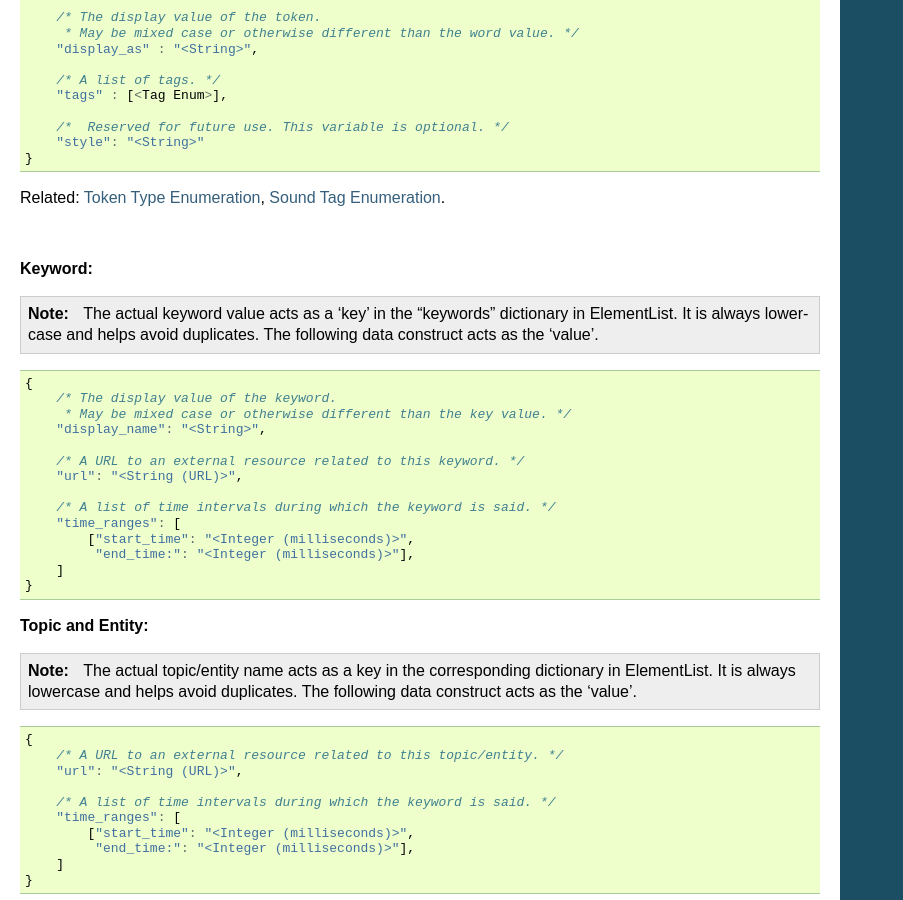
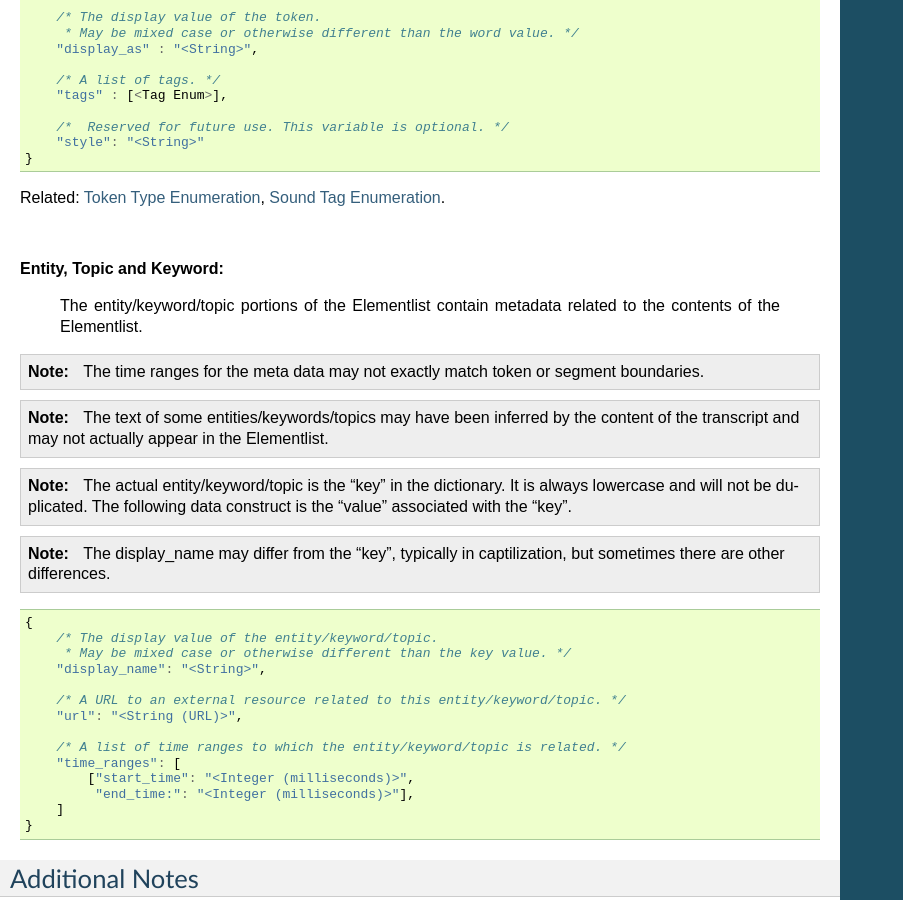
Before and after one commit to cielo24/Docs, a Sphinx documentation site: the page built from api/source/output_formats/elementlist.rst, in a window 1280 px wide and 900 px high, scrolled down 2305 px. Shown: the whole window, without its empty margins (0-903 px from the left). Built offline with Sphinx 7.4.7, drawn with Linux system fonts in a browser that asks for light colours.

Commit message:
Clarify documentation of meta data in the element list

```diff
--- a/api/source/output_formats/elementlist.rst
+++ b/api/source/output_formats/elementlist.rst
@@ -181,50 +181,44 @@ JSON Definitions
 
     </br>
 
-**Keyword:**
+**Entity, Topic and Keyword:**
+
+    The entity/keyword/topic portions of the Elementlist contain metadata related
+    to the contents of the Elementlist.
 
 .. note::
-    The actual keyword value acts as a 'key' in the "keywords" dictionary in ElementList.
-    It is always lowercase and helps avoid duplicates.
-    The following data construct acts as the 'value'.
+    The time ranges for the meta data may not exactly match token or segment
+    boundaries.
+
+.. note::
+    The text of some entities/keywords/topics may have been inferred by the content
+    of the transcript and may not actually appear in the Elementlist.
+
+.. note::
+    The actual entity/keyword/topic is the "key" in the dictionary. It is always lowercase
+    and will not be duplicated. The following data construct is the "value" associated with
+    the "key".
+
+.. note::
+    The display_name may differ from the "key", typically in captilization, but sometimes
+    there are other differences.
 
 .. code-block:: javascript
 
     {
-        /* The display value of the keyword.
+        /* The display value of the entity/keyword/topic.
          * May be mixed case or otherwise different than the key value. */
         "display_name": "<String>",
 
-        /* A URL to an external resource related to this keyword. */
+        /* A URL to an external resource related to this entity/keyword/topic. */
         "url": "<String (URL)>",
 
-        /* A list of time intervals during which the keyword is said. */
+        /* A list of time ranges to which the entity/keyword/topic is related. */
         "time_ranges": [
             ["start_time": "<Integer (milliseconds)>",
              "end_time:": "<Integer (milliseconds)>"],
         ]
     }
-
-**Topic and Entity:**
-
-.. note::
-    The actual topic/entity name acts as a key in the corresponding dictionary in ElementList.
-    It is always lowercase and helps avoid duplicates.
-    The following data construct acts as the 'value'.
-
-.. code-block:: javascript
-
-    {
-        /* A URL to an external resource related to this topic/entity. */
-        "url": "<String (URL)>",
-
-        /* A list of time intervals during which the keyword is said. */
-        "time_ranges": [
-            ["start_time": "<Integer (milliseconds)>",
-             "end_time:": "<Integer (milliseconds)>"],
-        ]
-    }
-
 
 Additional Notes
 ----------------
```
